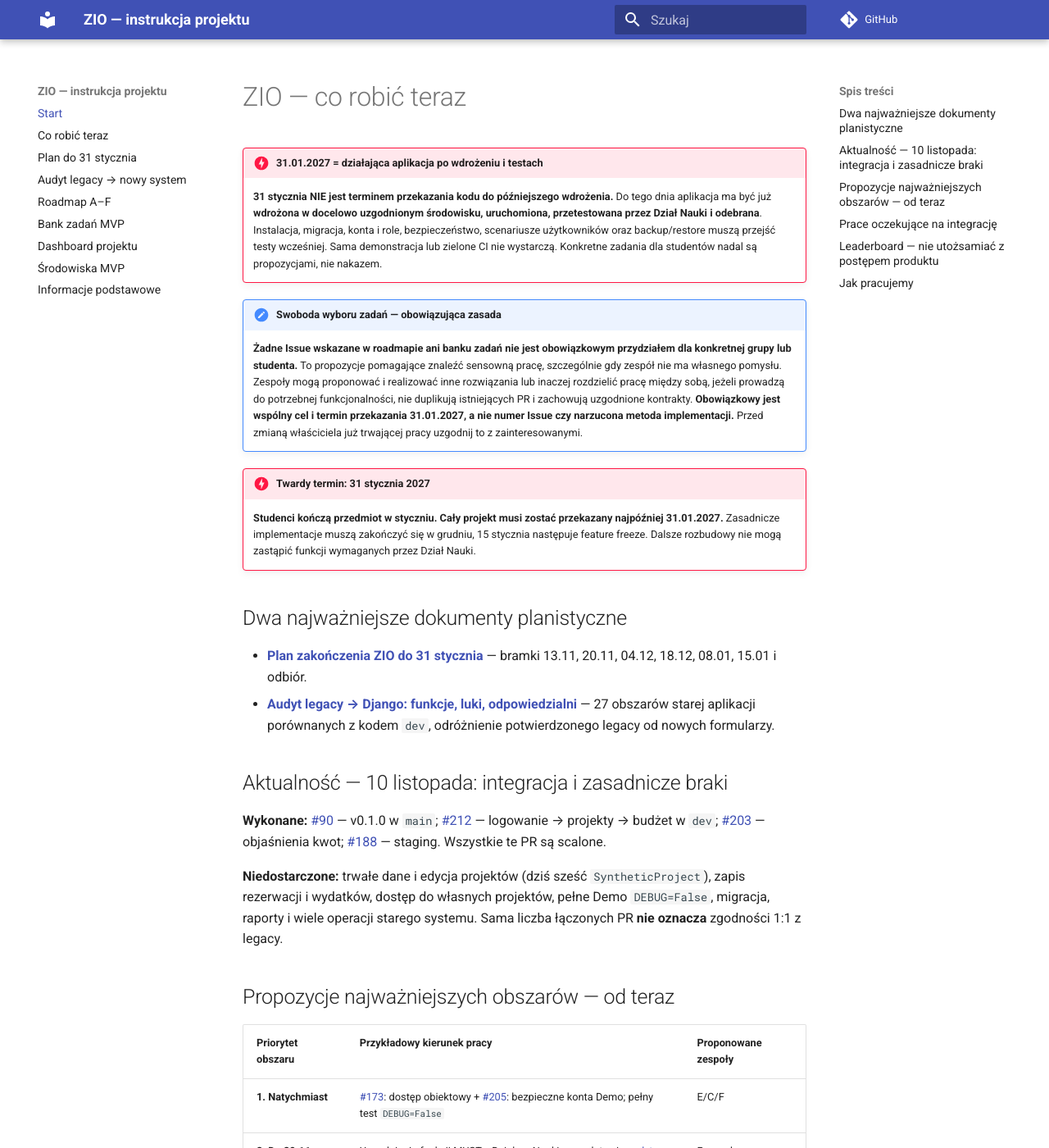
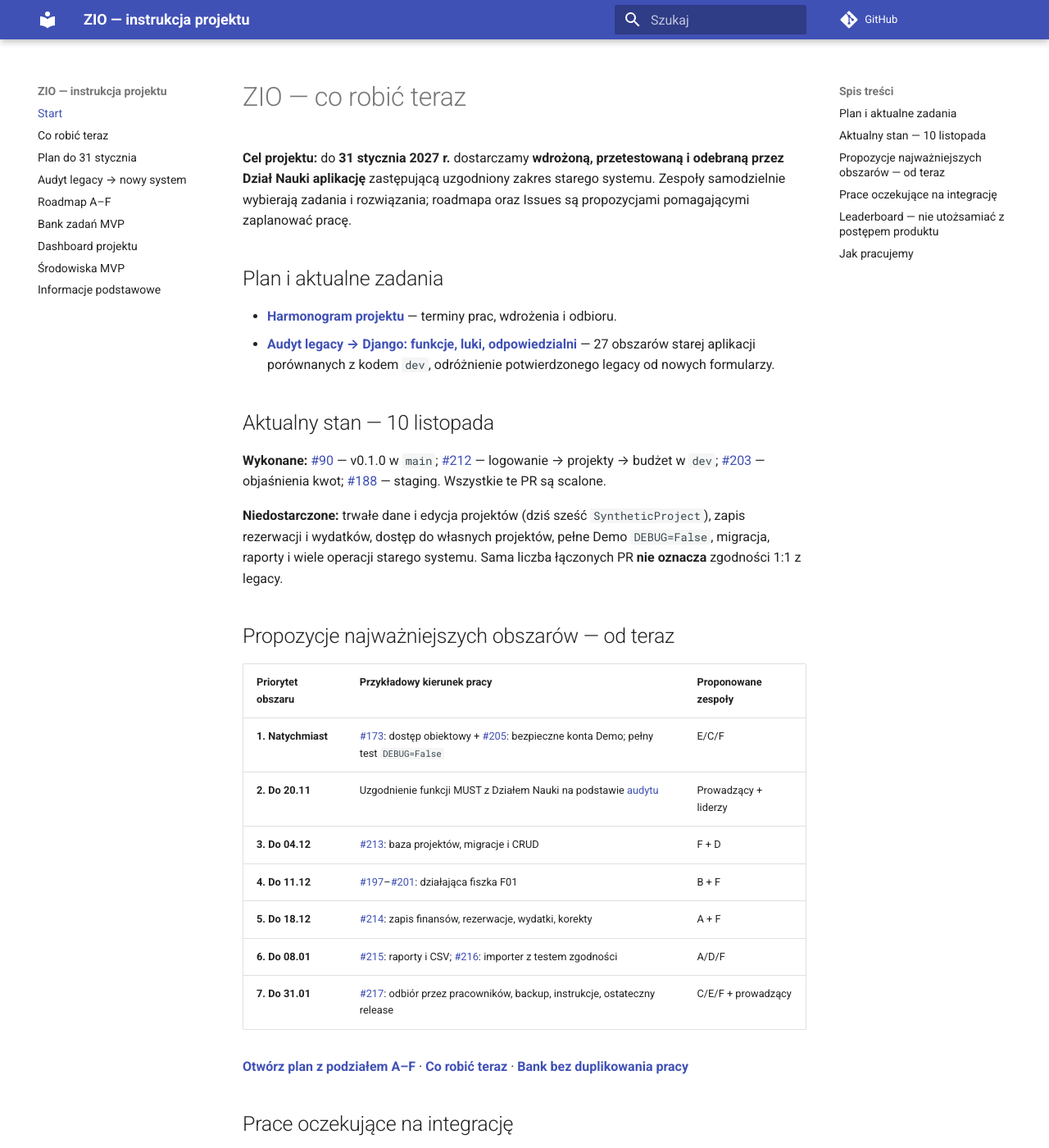
Before and after one commit to zio-wi-pb-mc/pb-science-office-manual, an MkDocs documentation site: the page built from manual/index.md, in a window 1280 px wide and 1400 px high. Shown: the whole window at 82% size. Built offline with MkDocs 1.6.1 and Material for MkDocs 9.7.7, drawn with Linux system fonts in a browser that asks for light colours; comment, search, counter and statistics services are not loaded.

Commit message:
docs: replace repetitive warnings with one clear project goal

```diff
--- a/manual/index.md
+++ b/manual/index.md
@@ -1,21 +1,14 @@
 # ZIO — co robić teraz
 
-!!! danger "31.01.2027 = działająca aplikacja po wdrożeniu i testach"
-    **31 stycznia NIE jest terminem przekazania kodu do późniejszego wdrożenia.** Do tego dnia aplikacja ma być już **wdrożona w docelowo uzgodnionym środowisku, uruchomiona, przetestowana przez Dział Nauki i odebrana**. Instalacja, migracja, konta i role, bezpieczeństwo, scenariusze użytkowników oraz backup/restore muszą przejść testy wcześniej. Sama demonstracja lub zielone CI nie wystarczą. Konkretne zadania dla studentów nadal są propozycjami, nie nakazem.
-
-!!! important "Swoboda wyboru zadań — obowiązująca zasada"
-    **Żadne Issue wskazane w roadmapie ani banku zadań nie jest obowiązkowym przydziałem dla konkretnej grupy lub studenta.** To propozycje pomagające znaleźć sensowną pracę, szczególnie gdy zespół nie ma własnego pomysłu. Zespoły mogą proponować i realizować inne rozwiązania lub inaczej rozdzielić pracę między sobą, jeżeli prowadzą do potrzebnej funkcjonalności, nie duplikują istniejących PR i zachowują uzgodnione kontrakty. **Obowiązkowy jest wspólny cel i termin przekazania 31.01.2027, a nie numer Issue czy narzucona metoda implementacji.** Przed zmianą właściciela już trwającej pracy uzgodnij to z zainteresowanymi.
+**Cel projektu:** do **31 stycznia 2027 r.** dostarczamy **wdrożoną, przetestowaną i odebraną przez Dział Nauki aplikację** zastępującą uzgodniony zakres starego systemu. Zespoły samodzielnie wybierają zadania i rozwiązania; roadmapa oraz Issues są propozycjami pomagającymi zaplanować pracę.
 
 
-!!! danger "Twardy termin: 31 stycznia 2027"
-    **Studenci kończą przedmiot w styczniu. Cały projekt musi zostać przekazany najpóźniej 31.01.2027.** Zasadnicze implementacje muszą zakończyć się w grudniu, 15 stycznia następuje feature freeze. Dalsze rozbudowy nie mogą zastąpić funkcji wymaganych przez Dział Nauki.
+## Plan i aktualne zadania
 
-## Dwa najważniejsze dokumenty planistyczne
-
-- **[Plan zakończenia ZIO do 31 stycznia](23-plan-do-31-stycznia.md)** — bramki 13.11, 20.11, 04.12, 18.12, 08.01, 15.01 i odbiór.
+- **[Harmonogram projektu](23-plan-do-31-stycznia.md)** — terminy prac, wdrożenia i odbioru.
 - **[Audyt legacy → Django: funkcje, luki, odpowiedzialni](22-audyt-legacy-parity.md)** — 27 obszarów starej aplikacji porównanych z kodem `dev`, odróżnienie potwierdzonego legacy od nowych formularzy.
 
-## Aktualność — 10 listopada: integracja i zasadnicze braki
+## Aktualny stan — 10 listopada
 
 **Wykonane:** [#90](https://github.com/zio-wi-pb-mc/pb-science-office/pull/90) — v0.1.0 w `main`; [#212](https://github.com/zio-wi-pb-mc/pb-science-office/pull/212) — logowanie → projekty → budżet w `dev`; [#203](https://github.com/zio-wi-pb-mc/pb-science-office/pull/203) — objaśnienia kwot; [#188](https://github.com/zio-wi-pb-mc/pb-science-office/pull/188) — staging. Wszystkie te PR są scalone.
 
```
